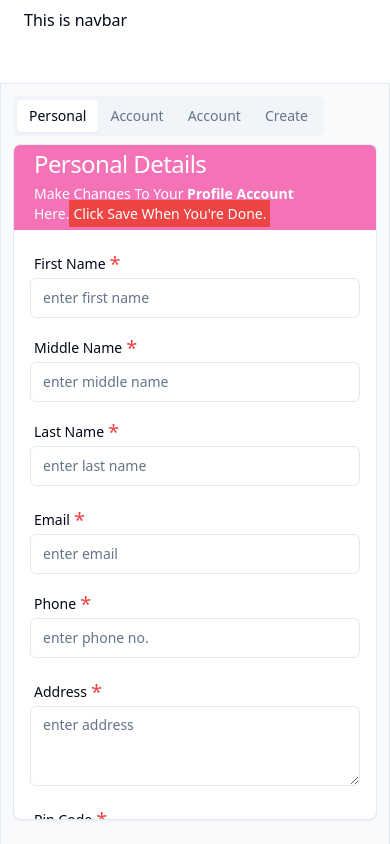
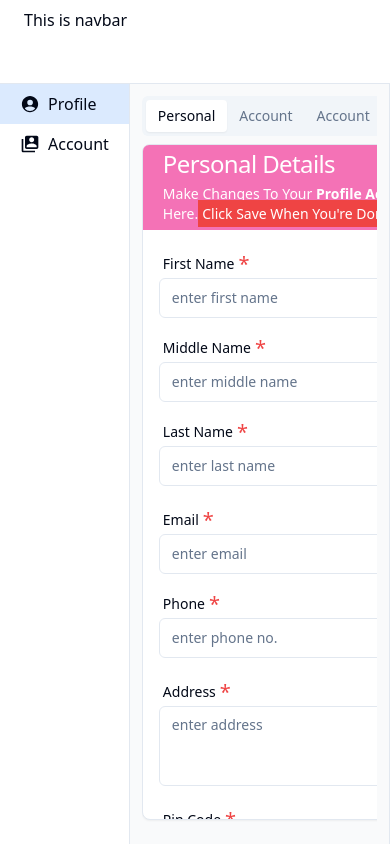
Before and after one commit to drishti06/edureka-task, a React (Vite) app: page /profile in a window 390 px wide. Built offline with nearby package versions, Linux system fonts and the light colour scheme.

Commit message:
Update App.jsx

```diff
--- a/src/App.jsx
+++ b/src/App.jsx
@@ -17,7 +17,7 @@ function App() {
     <Router>
       <Navbar />
       <ResizablePanelGroup direction="horizontal">
-        <div className="hidden sm:block">
+        <div className="w-2rem sm:block">
           <Sidebar />
         </div>
         <ResizableHandle className="" />
```
